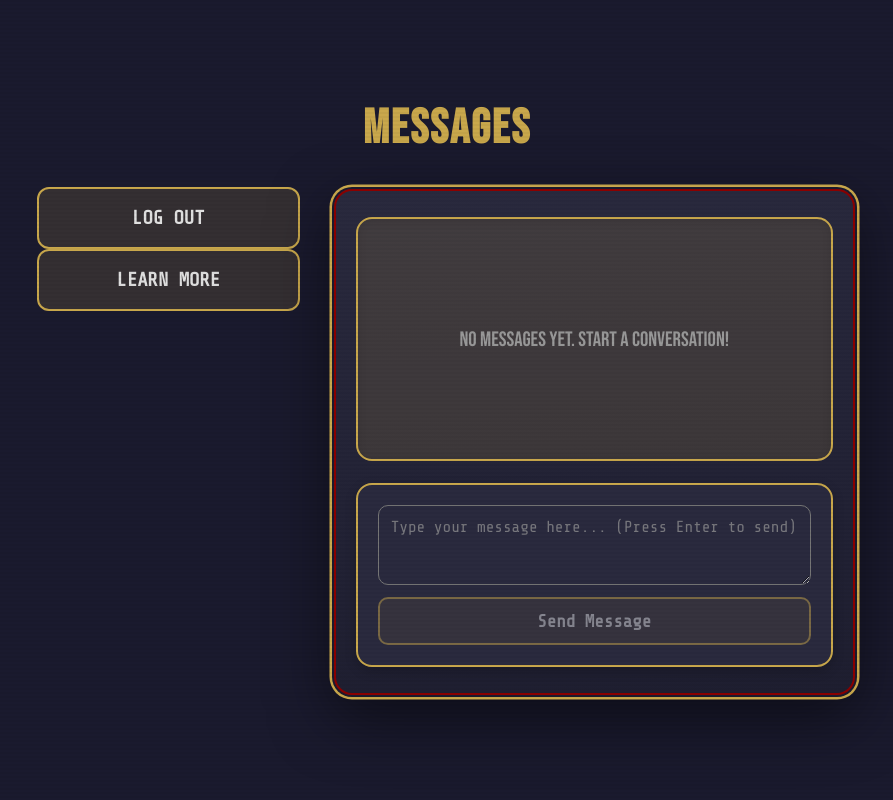
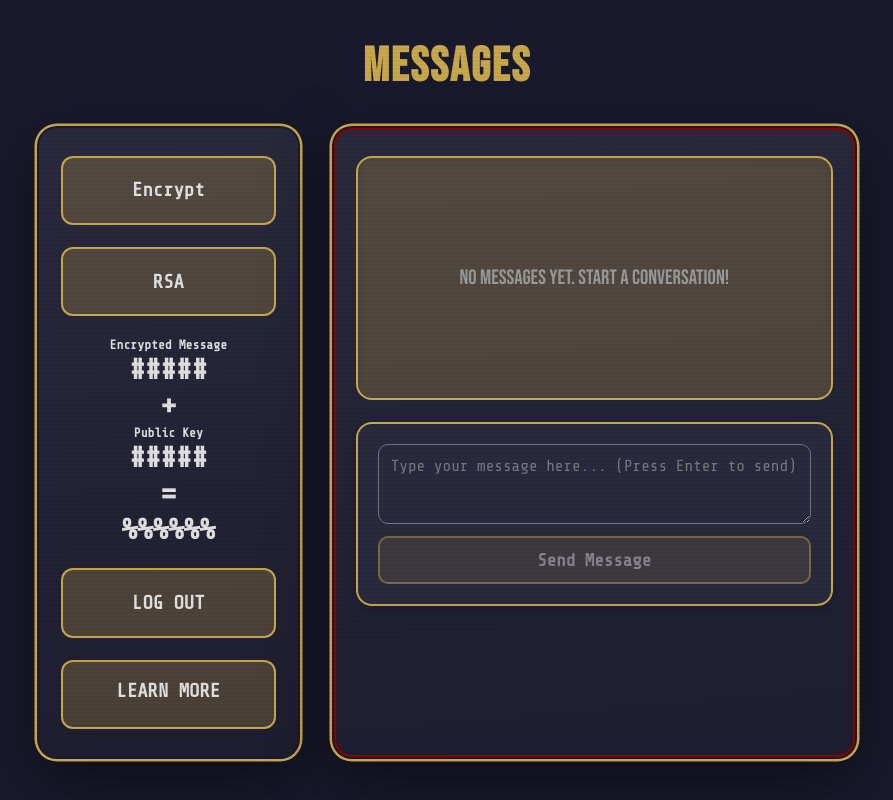
Before and after one commit to rajahw/cybersecurity-concept-demo, a React (Vite) app: page /messages in a window 1280 px wide. Shown: the whole page, without its empty margins (193-1086 px from the left). Built offline with nearby package versions, Linux system fonts and the light colour scheme.

Commit message:
Add messaging explanation and styling

```diff
--- a/src/App.css
+++ b/src/App.css
@@ -8,8 +8,9 @@
   --panel-bg2: #1e1e30;
   --text-dark: #e0e0e0;
   --gold: #c9a84c;
-  --gold-light: rgba(201, 168, 76, 0.15);
+  --gold-light: #c9a84c40;
   --red-dark: #8b0000;
+  --red-dark-light: #8b000040;
   --border: #3a3a4e;
   --requirement-met: #00ff1e;
   --requirement-unmet: #ff4000;
--- a/src/MessagePage.css
+++ b/src/MessagePage.css
@@ -25,7 +25,8 @@
   line-height: 1.1;
 }
 
-.messages-left-rsa {
+.messages-left-rsa,
+.messages-left-aes {
   background: linear-gradient(175deg, var(--panel-bg) 0%, var(--panel-bg2) 100%);
   border-radius: 20px;
   border: 2.5px solid transparent;
@@ -36,23 +37,17 @@
   flex-direction: column;
   gap: 22px;
   position: relative;
+}
+
+.messages-left-rsa {
   box-shadow:
     0 0 0 2.5px var(--gold),
     0 20px 60px rgba(0,0,0,0.5);
 }
 
 .messages-left-aes {
-  background: linear-gradient(175deg, var(--panel-bg) 0%, var(--panel-bg2) 100%);
-  border-radius: 20px;
-  border: 2.5px solid transparent;
-  background-clip: padding-box;
-  padding: 28px 22px;
-  display: flex;
-  flex-direction: column;
-  gap: 22px;
-  position: relative;
   box-shadow:
-    0 0 0 2.5px var(--gold),
+    0 0 0 2.5px var(--red-dark),
     0 20px 60px rgba(0,0,0,0.5);
 }
 
@@ -241,14 +236,14 @@
   cursor: not-allowed;
 }
 
-.logout-button-container,
-.messages-learn-more-button-container {
+.rsa-button-container,
+.aes-button-container {
   display: flex;
   width: 100%;
 }
 
-.logout-button,
-.messages-learn-more-button {
+.rsa-button,
+.aes-button {
   display: block;
   width: 100%;
   padding: 18px 0;
@@ -256,27 +251,66 @@
   font-family: var(--tech);
   font-weight: bold;
   color: var(--text-dark);
-  background: var(--gold-light);
-  border: 2px solid var(--gold);
   border-radius: 12px;
   cursor: pointer;
   transition: 0.2s ease;
-}
-
-.messages-learn-more-button {
   text-decoration: none;
   text-align: center;
 }
 
-.logout-button:hover,
-.messages-learn-more-button:hover {
-  background: var(--gold);
+.rsa-button {
+  border: 2px solid var(--gold);
+  background: var(--gold-light);
+}
+
+.aes-button {
+  border: 2px solid var(--red-dark);
+  background: var(--red-dark-light);
+}
+
+.rsa-button:hover,
+.aes-button:hover {
   transform: translateY(-2px);
 }
 
-.logout-button:active,
-.messages-learn-more-button:active {
+.rsa-button:hover {
+  background: var(--gold);
+}
+
+.aes-button:hover {
+  background: var(--red-dark);
+}
+
+.rsa-button:active,
+.aes-button:active {
   transform: translateY(0);
+}
+
+.explanation-container {
+  display: grid;
+  grid-template-rows: auto 1fr auto auto 1fr;
+  gap: 2px;
+}
+
+.explanation-label,
+.explanation-item,
+.explanation-symbol {
+  font-family: var(--tech);
+  font-weight: bold;
+  color: var(--text-dark);
+  text-align: center;
+}
+
+.explanation-label {
+  font-size: 0.8rem;
+}
+
+.explanation-item {
+  font-size: 1.8rem;
+}
+
+.explanation-symbol {
+  font-size: 2.0rem;
 }
 
 @media (max-width: 768px) {
--- a/src/MessagePage.tsx
+++ b/src/MessagePage.tsx
@@ -8,7 +8,10 @@ function MessagePage() {
     const navigate = useNavigate();
     const [messages, setMessages] = useState<Message[]>([]);
     const [inputValue, setInputValue] = useState('');
+    const [isEncrypted, setIsEncrypted] = useState(false);
+    const [isRSA, setIsRSA] = useState(true);
     const username = localStorage.getItem('username') || '';
+
 
     function loadMessages() {
         const allMessages = getMessages();
@@ -29,7 +32,7 @@ function MessagePage() {
     }
 
     function userLogout() {
-        const confirmLogout = window.confirm('Are you sure you want to logout?');
+        const confirmLogout = window.confirm('Are you sure you want to log out?');
         if (confirmLogout) {
             localStorage.removeItem('username');
             localStorage.removeItem('messages');
@@ -50,17 +53,58 @@ function MessagePage() {
                 <h1>Messages</h1>
             </div>
 
-        <div className="messages-left">
+            <div className={isRSA ? "messages-left-rsa" : "messages-left-aes"}>
                 {/*Add the other divs for switching messages to encrypted/unencrypted*/}
+                <div className={isRSA ? "rsa-button-container" : "aes-button-container"}>
+                    <button className={isRSA ? "rsa-button" : "aes-button"} onClick={() => setIsEncrypted(!isEncrypted)}>
+                        {isEncrypted ? 'Decrypt' : 'Encrypt'}
+                    </button>
+                </div>
 
-            <div className="logout-button-container">
-                <button className="logout-button" onClick={userLogout}>
+                <div className={isRSA ? "rsa-button-container" : "aes-button-container"}>
+                    <button className={isRSA ? "rsa-button" : "aes-button"} onClick={() => setIsRSA(!isRSA)}>
+                        {isRSA ? 'RSA' : 'AES'}
+                    </button>
+                </div>
+
+                <div className="explanation-container">
+                    <div className="explanation-label">
+                        Encrypted Message
+                    </div>
+
+                    <div className="explanation-item">
+                        #####
+                    </div>
+
+                    <div className="explanation-symbol">
+                        +
+                    </div>
+
+                    <div className="explanation-label">
+                        Public Key
+                    </div>
+
+                    <div className="explanation-item">
+                        #####
+                    </div>
+
+                    <div className="explanation-symbol">
+                        =
+                    </div>
+
+                    <div className="explanation-item">
+                        %%%%%%
+                    </div>
+                </div>
+
+                <div className={isRSA ? "rsa-button-container" : "aes-button-container"}>
+                    <button className={isRSA ? "rsa-button" : "aes-button"} onClick={userLogout}>
                         LOG OUT
                     </button>
                 </div>
 
-            <div className="messages-learn-more-button-container">
-                <a className="messages-learn-more-button" href="https://pages.nist.gov/800-63-4/sp800-63b/passwords/" target="_blank" rel="noopener noreferrer">
+                <div className={isRSA ? "rsa-button-container" : "aes-button-container"}>
+                    <a className={isRSA ? "rsa-button" : "aes-button"} href="https://pages.nist.gov/800-63-4/sp800-63b/passwords/" target="_blank" rel="noopener noreferrer">
                         LEARN MORE
                     </a>
                 </div>
--- a/src/utilities.ts
+++ b/src/utilities.ts
@@ -46,8 +46,11 @@ export async function encryptMessageAES(message: string) {
 
         const byteArray = Array.from(new Uint8Array(encrypted));
         const encryptedMessage = byteArray.map(b => b.toString(16).padStart(2, '0')).join('').toUpperCase();
+        const keyArray = await crypto.subtle.exportKey('raw', key);
+        const keyText = btoa(String.fromCharCode(...new Uint8Array(keyArray)));
+        const shortKeyText = keyText.slice(0, 19) + '....';
 
-        return {message, encryptedMessage};
+        return {message, encryptedMessage, shortKeyText};
    } catch (error) {
         console.error(error);
         return undefined;
```
Lines whose indentation alone changed are shown as unchanged.
